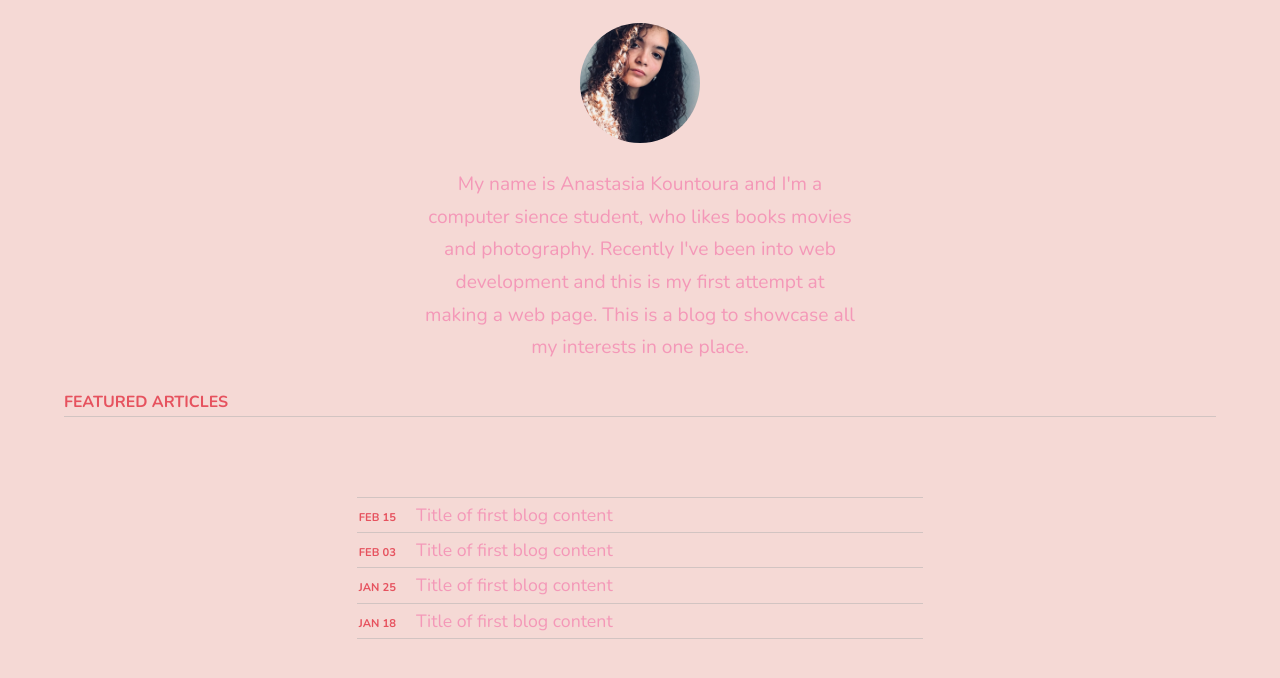
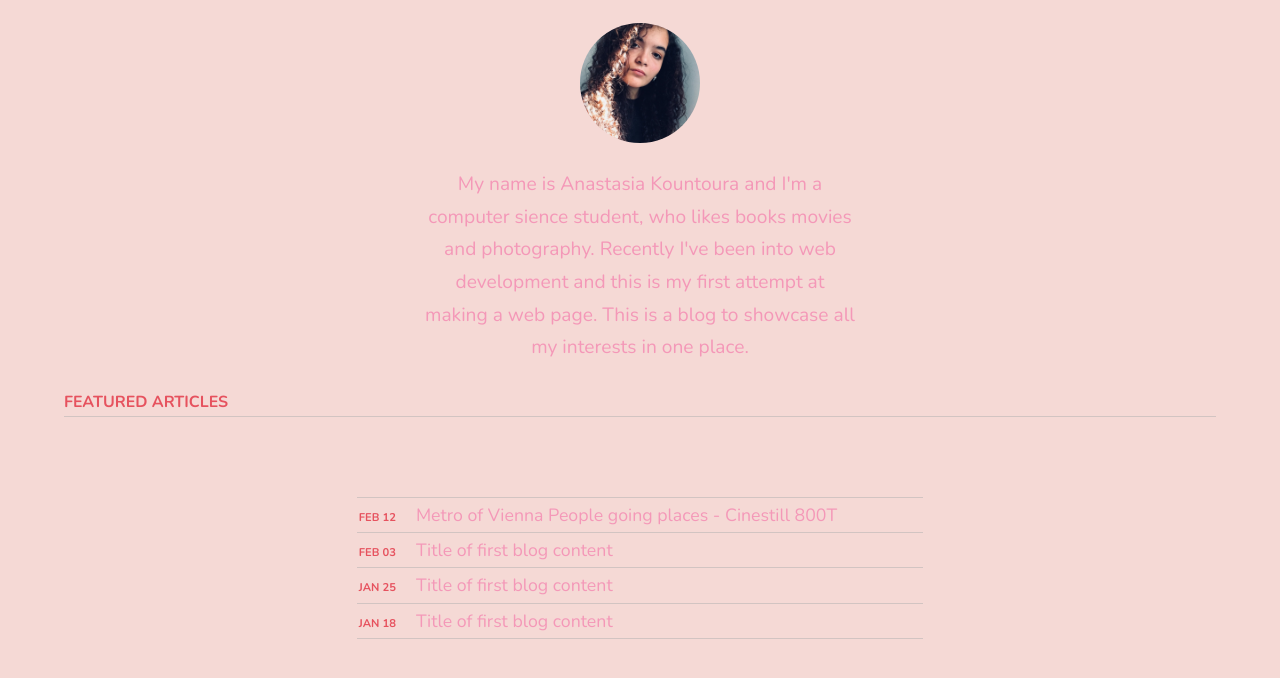
Before and after one commit to Siakountoura/my-blog, a plain HTML site: page index.html in a window 1280 px wide. Shown: the part 64-742 px from the top of the page. Drawn offline with nearby package versions, Linux system fonts and the light colour scheme.

Commit message:
index first post name change

```diff
--- a/index.html
+++ b/index.html
@@ -94,7 +94,8 @@
       <ul style="list-style-type: none" class="article-list">
         <li class="article-li">
           <a href="#" class="article-links text-center"
-            ><span class="date-tag">feb 15</span>Title of first blog content</a
+            ><span class="date-tag">feb 12</span>Metro of Vienna
+            People going places - Cinestill 800T</a
           >
         </li>
         <li class="article-li">
```
